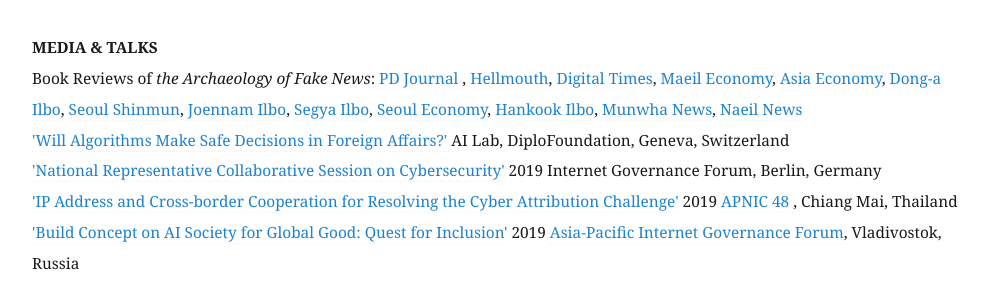
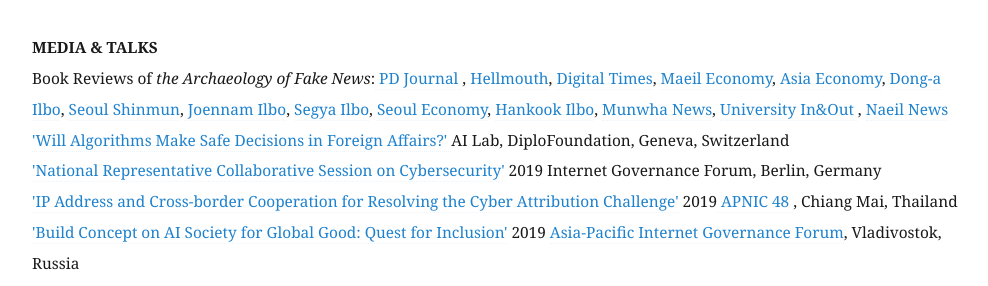
Before and after one commit to eunchangchoi/eunchangchoi.github.io, a Jekyll site: the page built from index.md, in a window 1280 px wide and 900 px high, scrolled down 1741 px. Shown: the part 161-447 px from the top of the window, without its empty margins (68-1056 px from the left). Built offline with Jekyll 4.4.1, drawn with Linux system fonts in a browser that asks for light colours.

Commit message:
Update index.md

```diff
--- a/index.md
+++ b/index.md
@@ -27,7 +27,7 @@
    <br>
 
  <strong> MEDIA & TALKS </strong> <br>
-Book Reviews of<i> the Archaeology of Fake News</i>:<a href="https://www.pdjournal.com/news/articleView.html?idxno=71119"> PD Journal </a>, <a href="https://www.youtube.com/watch?v=MpeoOBXadZ8&feature=youtu.be&t=241"> Hellmouth</a>, <a href="http://www.dt.co.kr/contents.html?article_no=2020030302103869061001"> Digital Times</a>, <a href="https://www.mk.co.kr/news/culture/view/2020/02/155878">Maeil Economy</a>, <a href="https://www.asiae.co.kr/article/2020022811050161321&mobile=Y"> Asia Economy</a>, <a href="http://www.donga.com/news/article/all/20200216/99724450/1"> Dong-a Ilbo</a>, <a href="https://www.seoul.co.kr/news/newsView.php?id=20200313020005&wlog_tag3=naver">Seoul Shinmun</a>,<a href="https://www.jnilbo.com/2020/02/20/2020022015101829561/"> Joennam Ilbo</a>, <a href="http://www.segye.com/newsView/20200214510584?OutUrl=naver"> Segya Ilbo</a>, <a href="https://www.sedaily.com/NewsVIew/1YYX4ZYYI0"> Seoul Economy</a>, <a href="https://www.hankookilbo.com/News/Read/202002131753026467">Hankook Ilbo</a>, <a href="https://www.munhwa.com/news/view.html?no=2020021301031721320001"> Munwha News</a>, <a href="https://www.naeil.com/news_view/?id_art=341418"> Naeil News </a> <br>
+Book Reviews of<i> the Archaeology of Fake News</i>:<a href="https://www.pdjournal.com/news/articleView.html?idxno=71119"> PD Journal </a>, <a href="https://www.youtube.com/watch?v=MpeoOBXadZ8&feature=youtu.be&t=241"> Hellmouth</a>, <a href="http://www.dt.co.kr/contents.html?article_no=2020030302103869061001"> Digital Times</a>, <a href="https://www.mk.co.kr/news/culture/view/2020/02/155878">Maeil Economy</a>, <a href="https://www.asiae.co.kr/article/2020022811050161321&mobile=Y"> Asia Economy</a>, <a href="http://www.donga.com/news/article/all/20200216/99724450/1"> Dong-a Ilbo</a>, <a href="https://www.seoul.co.kr/news/newsView.php?id=20200313020005&wlog_tag3=naver">Seoul Shinmun</a>,<a href="https://www.jnilbo.com/2020/02/20/2020022015101829561/"> Joennam Ilbo</a>, <a href="http://www.segye.com/newsView/20200214510584?OutUrl=naver"> Segya Ilbo</a>, <a href="https://www.sedaily.com/NewsVIew/1YYX4ZYYI0"> Seoul Economy</a>, <a href="https://www.hankookilbo.com/News/Read/202002131753026467">Hankook Ilbo</a>, <a href="https://www.munhwa.com/news/view.html?no=2020021301031721320001"> Munwha News</a>, <a href="https://www.unipress.co.kr/news/articleView.html?idxno=771"> University In&Out </a>, <a href="https://www.naeil.com/news_view/?id_art=341418"> Naeil News </a> <br>
  <a href="https://www.diplomacy.edu/blog/will-algorithms-make-safe-decisions-foreign-affairs">'Will Algorithms Make Safe Decisions in Foreign Affairs?' </a> AI Lab, DiploFoundation, Geneva, Switzerland <br>
 <a href="https://www.youtube.com/watch?v=nsZJaB3fx0E&feature=youtu.be&t=1689">'National Representative Collaborative Session on Cybersecurity'</a> 2019 Internet Governance Forum, Berlin, Germany <br>
 <a href="https://youtu.be/uRsC_ypHGCg?t=1336">'IP Address and Cross-border Cooperation for Resolving the Cyber Attribution Challenge'</a> 2019<a href="https://conference.apnic.net/48/program/schedule/#/day/6/cooperation-sig"> APNIC 48 </a>, Chiang Mai, Thailand<br>
```
